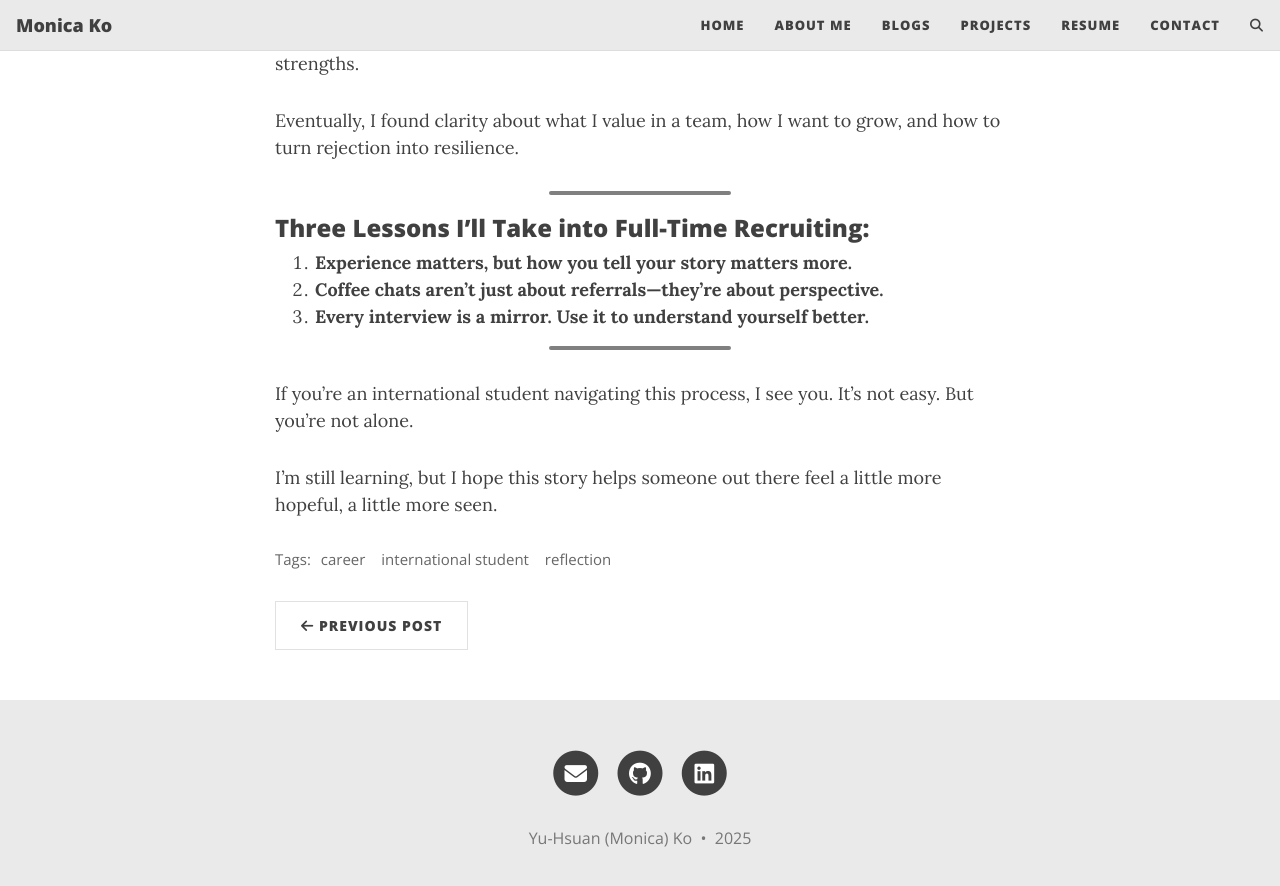
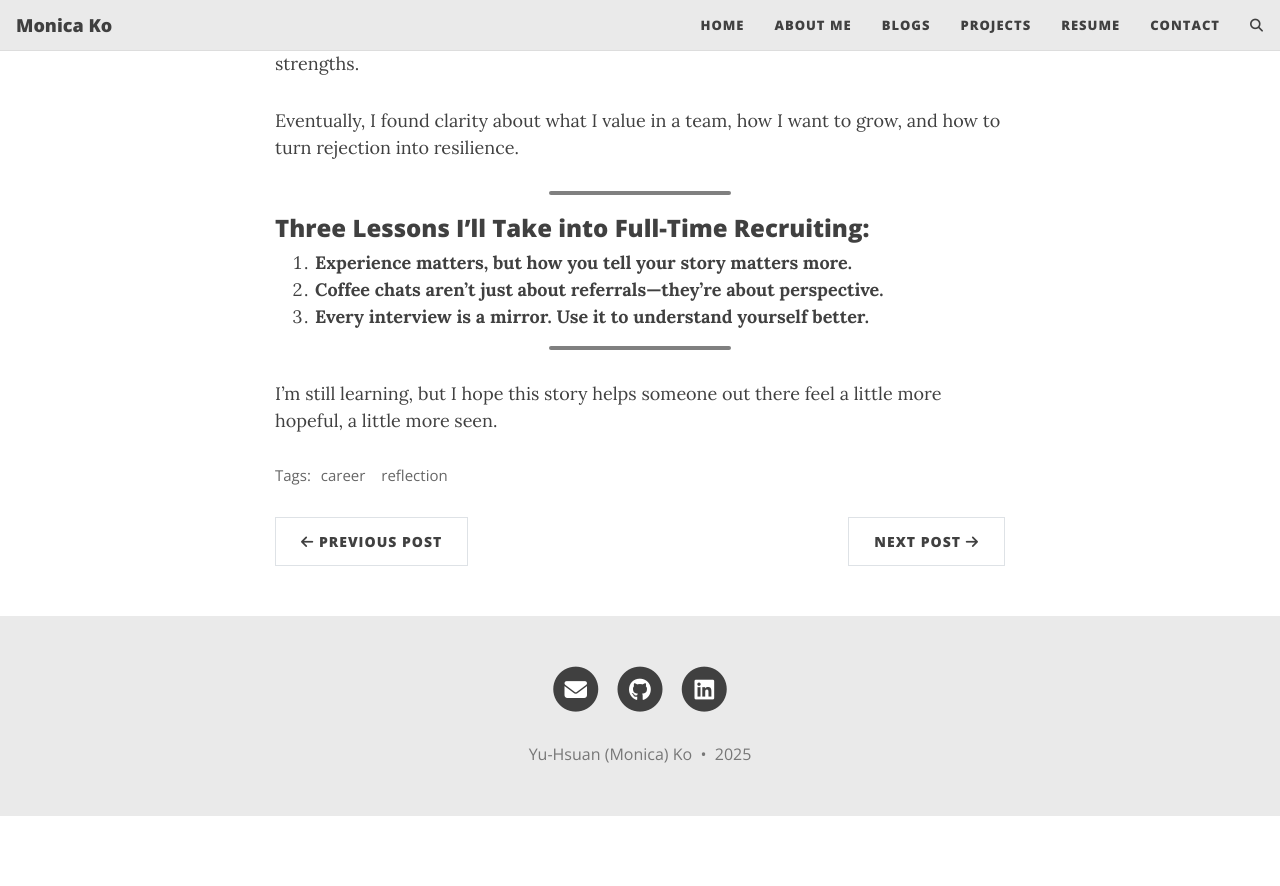
Before and after one commit to yuhsuanko/yuhsuanko.github.io, a Jekyll site: the page built from _posts/2025-05-08-summer-internship-hunting-reflection.md, in a window 1280 px wide and 900 px high, scrolled down 2255 px. Shown: the top 886 px of the window. Built offline with Jekyll 4.4.1, drawn with Linux system fonts in a browser that asks for light colours; comment, search, counter and statistics services are not loaded; after the commit the page ends 3071 px from its top, so only the background shows below that.

Commit message:
update blogs and pic

```diff
--- a/_posts/2025-05-08-summer-internship-hunting-reflection.md
+++ b/_posts/2025-05-08-summer-internship-hunting-reflection.md
@@ -4,7 +4,7 @@
 subtitle: How I learned to navigate uncertainty, show up with authenticity, and grow through rejection
 cover-img: /assets/img/IMG_8481.jpeg
 share-img: /assets/img/IMG_8481.jpeg
-tags: [career, international student, reflection]
+tags: [career, reflection]
 author: Yu-Hsuan (Monica) Ko
 ---
 
@@ -56,6 +56,4 @@
 
 ---
 
-If you’re an international student navigating this process, I see you. It’s not easy. But you’re not alone.
-
 I’m still learning, but I hope this story helps someone out there feel a little more hopeful, a little more seen.
```
Also changed, not shown: _posts/2025-05-05-test.md (+1 -1 lines), _posts/2025-07-26-A-Year-of-Growth-My-Journey-Studying-in-the-US.md (added, +17 -0 lines), project.md (+2 -3 lines), 4 other files.
